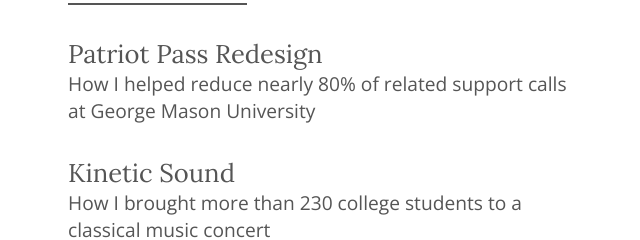
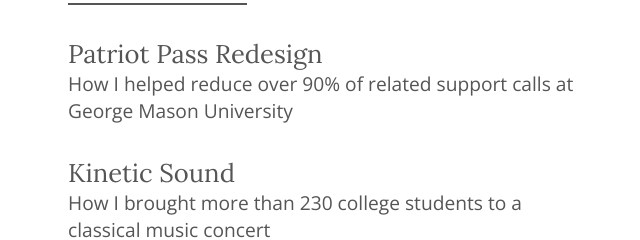
Before and after one commit to joe-chey/joechey.com, a plain HTML site: page index.html in a window 1280 px wide. Shown: the part 330-570 px from the top of the page, 60-700 px from the left. Drawn offline with nearby package versions, Linux system fonts and the light colour scheme.

Commit message:
update contents

```diff
--- a/index.html
+++ b/index.html
@@ -116,7 +116,7 @@
 								Patriot Pass Redesign
 							</h3>
 							<h5 class="subtitle no-margin">
-								How I helped reduce nearly 80% of related support calls at George Mason University
+								How I helped reduce over 90% of related support calls at George Mason University
 							</h5>
 						</a>
 					</div>
```
Also changed, not shown: projects/redesign.html (+1 -1 lines).
